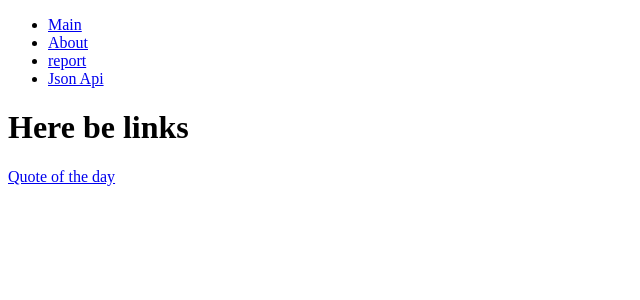
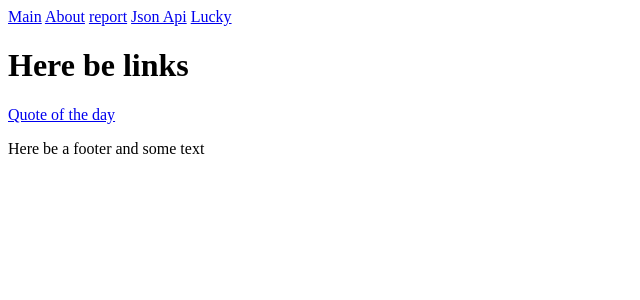
Before and after one commit to Hofvan/mvc-, a Symfony app: template templates/api.html.twig in a window 1280 px wide. Shown: the top 300 px of the page, without its empty margins (0-640 px from the left). Run offline with Twig, Linux system fonts and the light colour scheme; the template is opened without the code that fills it, so the values that code supplies are empty; some libraries are stand-ins or nearby versions.

Commit message:
added new routes to nav

```diff
--- a/templates/base.html.twig
+++ b/templates/base.html.twig
@@ -18,19 +18,20 @@
         <header class="site-header" style="background-image: url({{ asset('img/background.jpg') }})">
         </header>
 
-        <nav>
-            <ul>
-                <li><a href="{{ path('main') }}">Main</a></li>
-                <li><a href="{{ path('about') }}">About</a></li>
-                <li><a href="{{ path('report') }}">report</a></li>
-                <li><a href="{{ path('api') }}">Json Api</a></li>
-            </ul>
+        <nav class="robonav">
+            <a href="{{ path('main') }}">Main</a>
+            <a href="{{ path('about') }}">About</a>
+            <a href="{{ path('report') }}">report</a>
+            <a href="{{ path('api') }}">Json Api</a>
+            <a href="{{ path('lucky') }}">Lucky</a>
         </nav>
 
         <main>
             {% block body %}{% endblock %}
         </main>
 
-        <footer></footer>
+        <footer class="robofooter">
+            <p>Here be a footer and some text<p>
+        </footer>
     </body>
 </html>
```
